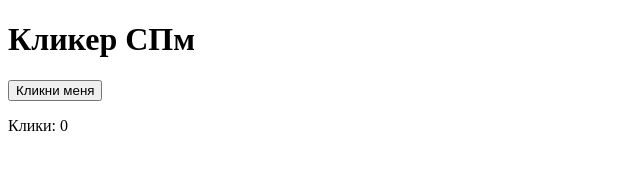
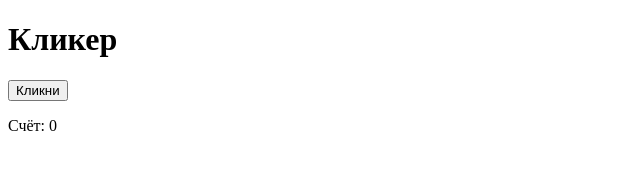
Before and after one commit to dogysad7-ai/testspm, a website: page index.html in a window 1280 px wide. Shown: the whole page, without its empty margins (0-640 px from the left). Drawn offline with Linux system fonts and the light colour scheme.

Commit message:
Update index.html

```diff
--- a/index.html
+++ b/index.html
@@ -1,14 +1,13 @@
 <!DOCTYPE html>
-<html lang="ru">
-  <head>
-    <meta charset="UTF-8" />
-    <title>Простой Кликер СПм</title>
-  </head>
-  <body>
-    <h1>Кликер СПм</h1>
-    <button id="clickBtn">Кликни меня</button>
-    <p>Клики: <span id="count">0</span></p>
-
-    <script src="index.js"></script>
-  </body>
+<html>
+<head>
+  <meta charset="UTF-8">
+  <title>СПм Кликер</title>
+</head>
+<body>
+  <h1>Кликер</h1>
+  <button id="click">Кликни</button>
+  <p>Счёт: <span id="counter">0</span></p>
+  <script src="index.js"></script>
+</body>
 </html>
```
